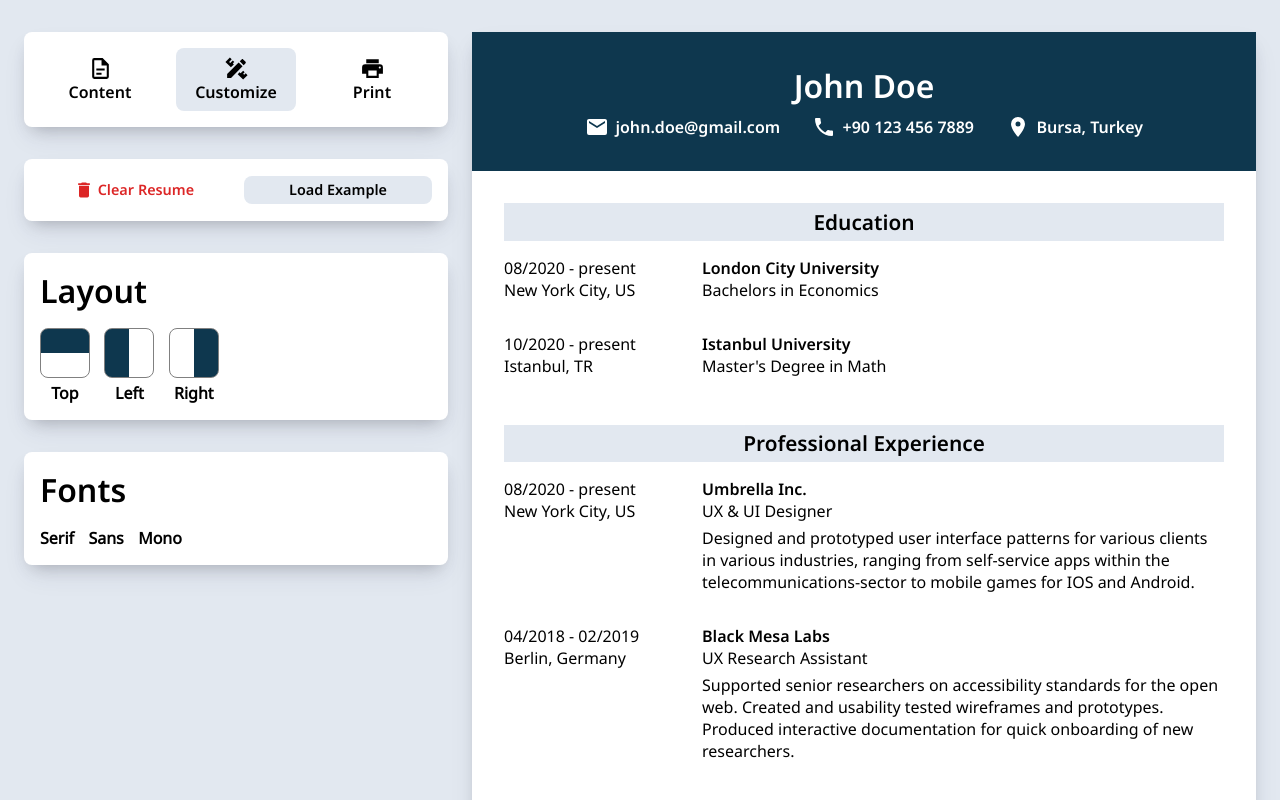
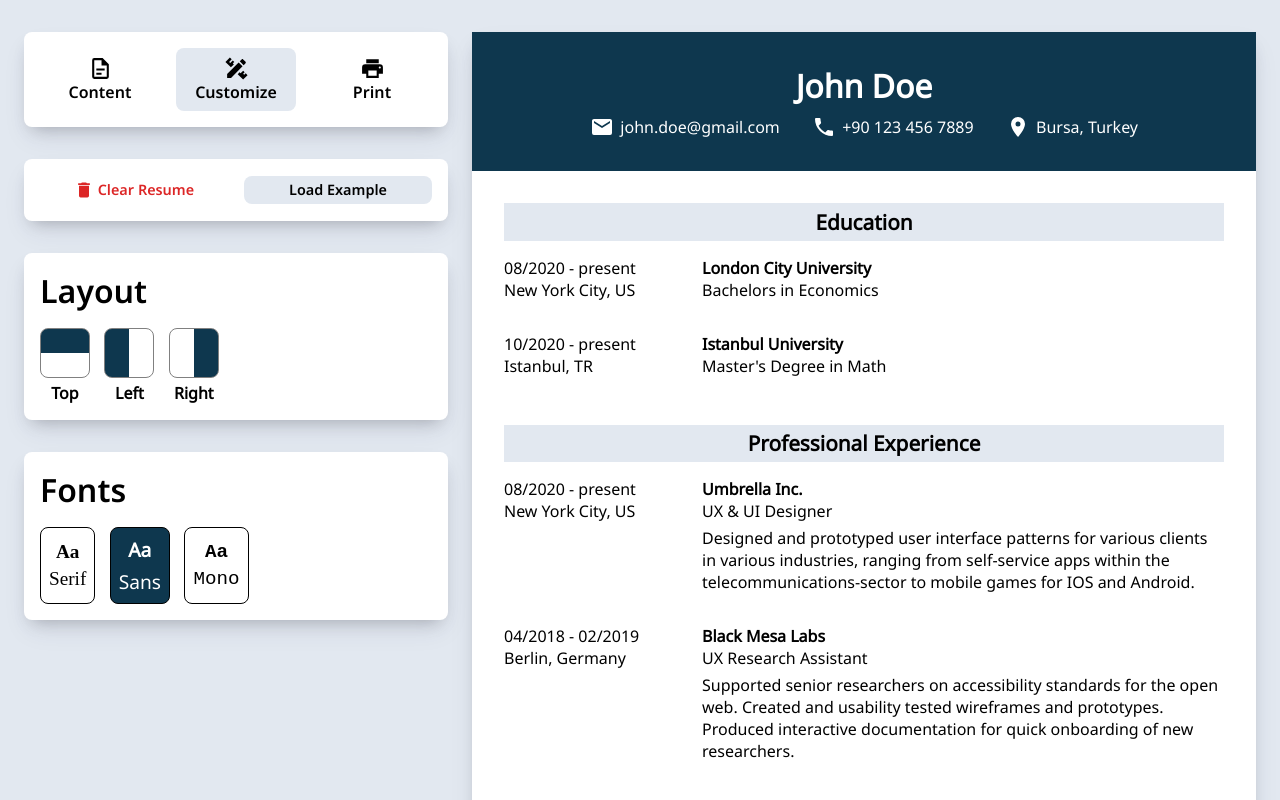
Before and after one commit to myinan/cv-app-react, a React (Vite) app: page / in a window 1280 px wide. Both pictures are taken after a click on the button "Customize". Shown: the top 800 px of the page. Built offline with nearby package versions, Linux system fonts and the light colour scheme.

Commit message:
Implement font customization

```diff
--- a/src/components/App.jsx
+++ b/src/components/App.jsx
@@ -10,6 +10,7 @@ function App() {
     originalPersonInfoData
   );
   const [resumeLayout, setResumeLayout] = useState("top");
+  const [resumeFont, setResumeFont] = useState("sans");
 
   return (
     <div className="app">
@@ -19,8 +20,14 @@ function App() {
         originalPersonInfo={originalPersonInfo}
         setOriginalPersonInfo={setOriginalPersonInfo}
         setResumeLayout={setResumeLayout}
+        resumeFont={resumeFont}
+        setResumeFont={setResumeFont}
       />
-      <ResumeSection personInfo={personInfo} resumeLayout={resumeLayout} />
+      <ResumeSection
+        personInfo={personInfo}
+        resumeLayout={resumeLayout}
+        resumeFont={resumeFont}
+      />
     </div>
   );
 }
--- a/src/components/contentCustomizePrint.jsx
+++ b/src/components/contentCustomizePrint.jsx
@@ -1,4 +1,4 @@
-function CustomizationField({ setResumeLayout }) {
+function CustomizationField({ setResumeLayout, resumeFont, setResumeFont }) {
   return (
     <>
       <div className="change-layout-container">
@@ -27,9 +27,30 @@ function CustomizationField({ setResumeLayout }) {
       <div className="change-font-container">
         <h1>Fonts</h1>
         <div className="font-buttons-container">
-          <button type="button">Serif</button>
-          <button type="button">Sans</button>
-          <button type="button">Mono</button>
+          <button
+            type="button"
+            onClick={() => setResumeFont("serif")}
+            className={`serif-btn ${resumeFont === "serif" ? "current" : ""}`}
+          >
+            <span className="font-test">Aa</span>
+            Serif
+          </button>
+          <button
+            type="button"
+            onClick={() => setResumeFont("sans")}
+            className={`sans-btn ${resumeFont === "sans" ? "current" : ""}`}
+          >
+            <span className="font-test">Aa</span>
+            Sans
+          </button>
+          <button
+            type="button"
+            onClick={() => setResumeFont("mono")}
+            className={`mono-btn ${resumeFont === "mono" ? "current" : ""}`}
+          >
+            <span className="font-test">Aa</span>
+            Mono
+          </button>
         </div>
       </div>
     </>
--- a/src/components/sectionEdit.jsx
+++ b/src/components/sectionEdit.jsx
@@ -15,6 +15,8 @@ function EditSection({
   originalPersonInfo,
   setOriginalPersonInfo,
   setResumeLayout,
+  resumeFont,
+  setResumeFont,
 }) {
   const [isSelected, setIsSelected] = useState("content");
 
@@ -29,7 +31,11 @@ function EditSection({
         setOriginalPersonInfo={setOriginalPersonInfo}
       />
       {isSelected !== "content" ? (
-        <CustomizationField setResumeLayout={setResumeLayout} />
+        <CustomizationField
+          resumeFont={resumeFont}
+          setResumeLayout={setResumeLayout}
+          setResumeFont={setResumeFont}
+        />
       ) : (
         <>
           <PersonalField
--- a/src/components/sectionResume.jsx
+++ b/src/components/sectionResume.jsx
@@ -1,6 +1,7 @@
 import "../styles/sectionResumeTop.css";
 import "../styles/sectionResumeLeft.css";
 import "../styles/sectionResumeRight.css";
+import "../styles/sectionResumeFonts.css";
 
 function PersonalInfo({ personInfo }) {
   return (
@@ -85,7 +86,7 @@ function ExperienceInfo({ personInfo }) {
   );
 }
 
-function ResumeSection({ personInfo, resumeLayout }) {
+function ResumeSection({ personInfo, resumeLayout, resumeFont }) {
   return (
     <div className="resume-container">
       <div
@@ -95,7 +96,7 @@ function ResumeSection({ personInfo, resumeLayout }) {
             : resumeLayout === "left"
               ? "left"
               : "right"
-        }`}
+        } ${resumeFont === "serif" ? "serif" : resumeFont === "sans" ? "sans" : "mono"}`}
       >
         <PersonalInfo personInfo={personInfo} />
         <EducationInfo personInfo={personInfo} />
--- a/src/styles/customizeField.css
+++ b/src/styles/customizeField.css
@@ -24,8 +24,7 @@
   gap: 0.9rem;
 }
 
-.layout-buttons-container button,
-.font-buttons-container button {
+.layout-buttons-container button {
   display: flex;
   flex-direction: column;
   justify-content: center;
@@ -59,3 +58,43 @@
 .right-visual {
   background: linear-gradient(90deg, #fff 50%, var(--resume-header-bg) 50%);
 }
+
+.font-buttons-container button {
+  display: flex;
+  flex-direction: column;
+  justify-content: center;
+  align-items: center;
+  gap: 0.3rem;
+
+  border: 1px solid black;
+  padding: 0.5rem;
+  border-radius: 0.5rem;
+  outline: none;
+  font-weight: 500;
+  font-size: 1.2rem;
+  background-color: transparent;
+  cursor: pointer;
+}
+
+.font-buttons-container .serif-btn {
+  font-family: serif;
+}
+
+.font-buttons-container .sans-btn {
+  font-family: "NotoSans-Regular";
+}
+
+.font-buttons-container .mono-btn {
+  font-family: monospace;
+}
+
+.serif-btn span,
+.sans-btn span,
+.mono-btn span {
+  font-weight: 600;
+}
+
+.font-buttons-container .current {
+  background-color: var(--resume-header-bg);
+  color: var(--main-bg);
+}
--- /dev/null
+++ b/src/styles/sectionResumeFonts.css
@@ -0,0 +1,14 @@
+.serif {
+  font-family: serif;
+  font-size: 1.2rem;
+}
+
+.sans {
+  font-family: "NotoSans-Regular";
+  font-size: 1rem;
+}
+
+.mono {
+  font-family: monospace;
+  font-size: 1rem;
+}
--- a/src/styles/sectionResumeLeft.css
+++ b/src/styles/sectionResumeLeft.css
@@ -91,11 +91,11 @@
 }
 
 .resume-section.left .education-instance-resume .education-info-group {
-  font-family: "NotoSans-Regular";
+  font-weight: 500;
 }
 
 .resume-section.left .education-info-group .schoolName {
-  font-family: "NotoSans-SemiBold";
+  font-weight: 600;
 }
 
 .resume-section.left .experience-info {
@@ -132,14 +132,14 @@
 }
 
 .resume-section.left .experience-instance-resume .experience-info-group {
-  font-family: "NotoSans-Regular";
+  font-weight: 500;
 }
 
 .resume-section.left .experience-info-group .companyName {
-  font-family: "NotoSans-SemiBold";
+  font-weight: 600;
 }
 
 .resume-section.left .experience-instance-resume .description {
-  font-family: "NotoSans-Regular";
+  font-weight: 500;
   grid-area: 2 / 2 / 3 / 3;
 }
--- a/src/styles/sectionResumeRight.css
+++ b/src/styles/sectionResumeRight.css
@@ -94,11 +94,11 @@
 }
 
 .resume-section.right .education-instance-resume .education-info-group {
-  font-family: "NotoSans-Regular";
+  font-weight: 500;
 }
 
 .resume-section.right .education-info-group .schoolName {
-  font-family: "NotoSans-SemiBold";
+  font-weight: 600;
 }
 
 .resume-section.right .experience-info {
@@ -135,14 +135,14 @@
 }
 
 .resume-section.right .experience-instance-resume .experience-info-group {
-  font-family: "NotoSans-Regular";
+  font-weight: 500;
 }
 
 .resume-section.right .experience-info-group .companyName {
-  font-family: "NotoSans-SemiBold";
+  font-weight: 600;
 }
 
 .resume-section.right .experience-instance-resume .description {
-  font-family: "NotoSans-Regular";
+  font-weight: 500;
   grid-area: 2 / 2 / 3 / 3;
 }
--- a/src/styles/sectionResumeTop.css
+++ b/src/styles/sectionResumeTop.css
@@ -97,11 +97,11 @@
 }
 
 .resume-section.top .education-instance-resume .education-info-group {
-  font-family: "NotoSans-Regular";
+  font-weight: 500;
 }
 
 .resume-section.top .education-info-group .schoolName {
-  font-family: "NotoSans-SemiBold";
+  font-weight: 600;
 }
 
 .resume-section.top .experience-info {
@@ -138,14 +138,14 @@
 }
 
 .resume-section.top .experience-instance-resume .experience-info-group {
-  font-family: "NotoSans-Regular";
+  font-weight: 500;
 }
 
 .resume-section.top .experience-info-group .companyName {
-  font-family: "NotoSans-SemiBold";
+  font-weight: 600;
 }
 
 .resume-section.top .experience-instance-resume .description {
-  font-family: "NotoSans-Regular";
+  font-weight: 500;
   grid-area: 2 / 2 / 3 / 3;
 }
```
